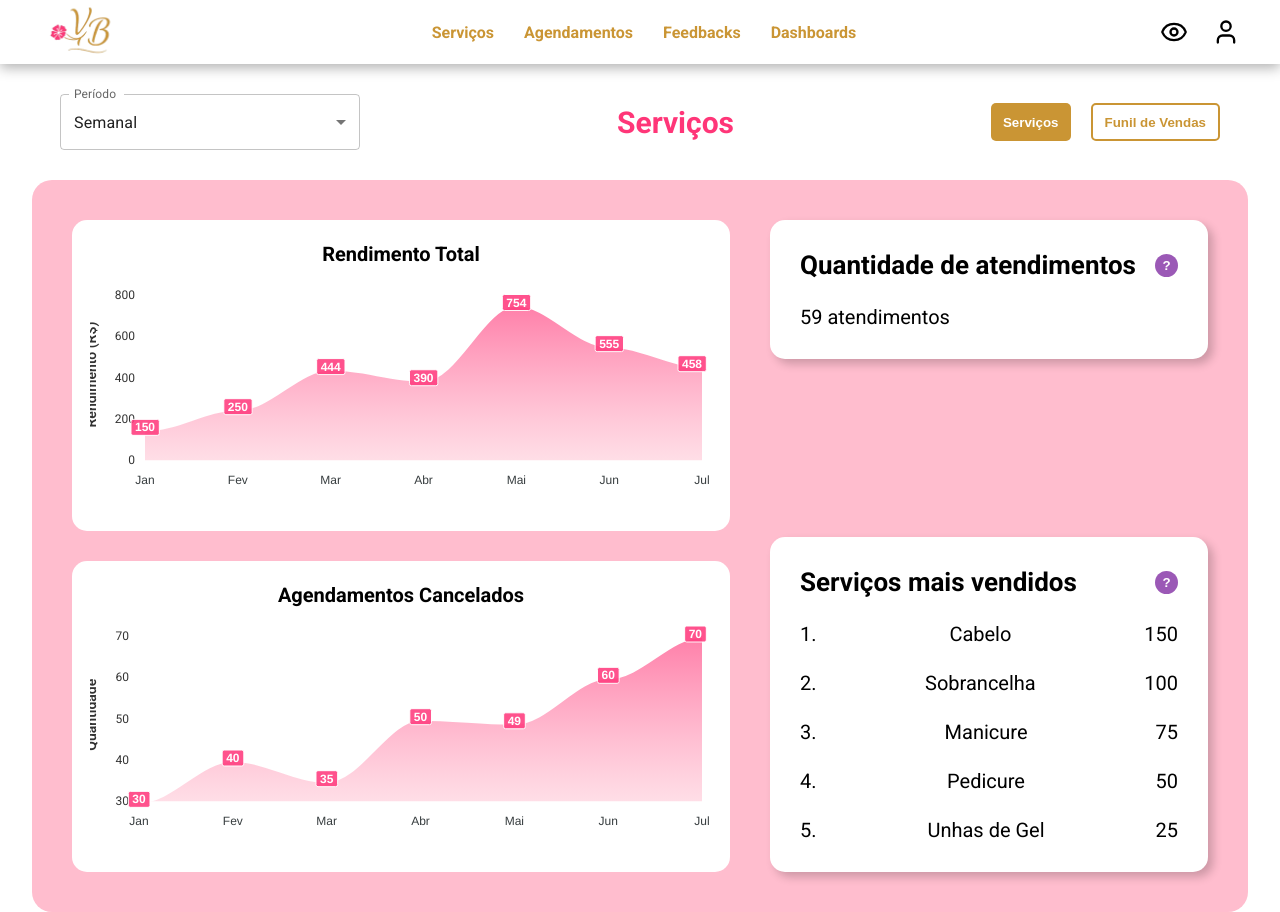
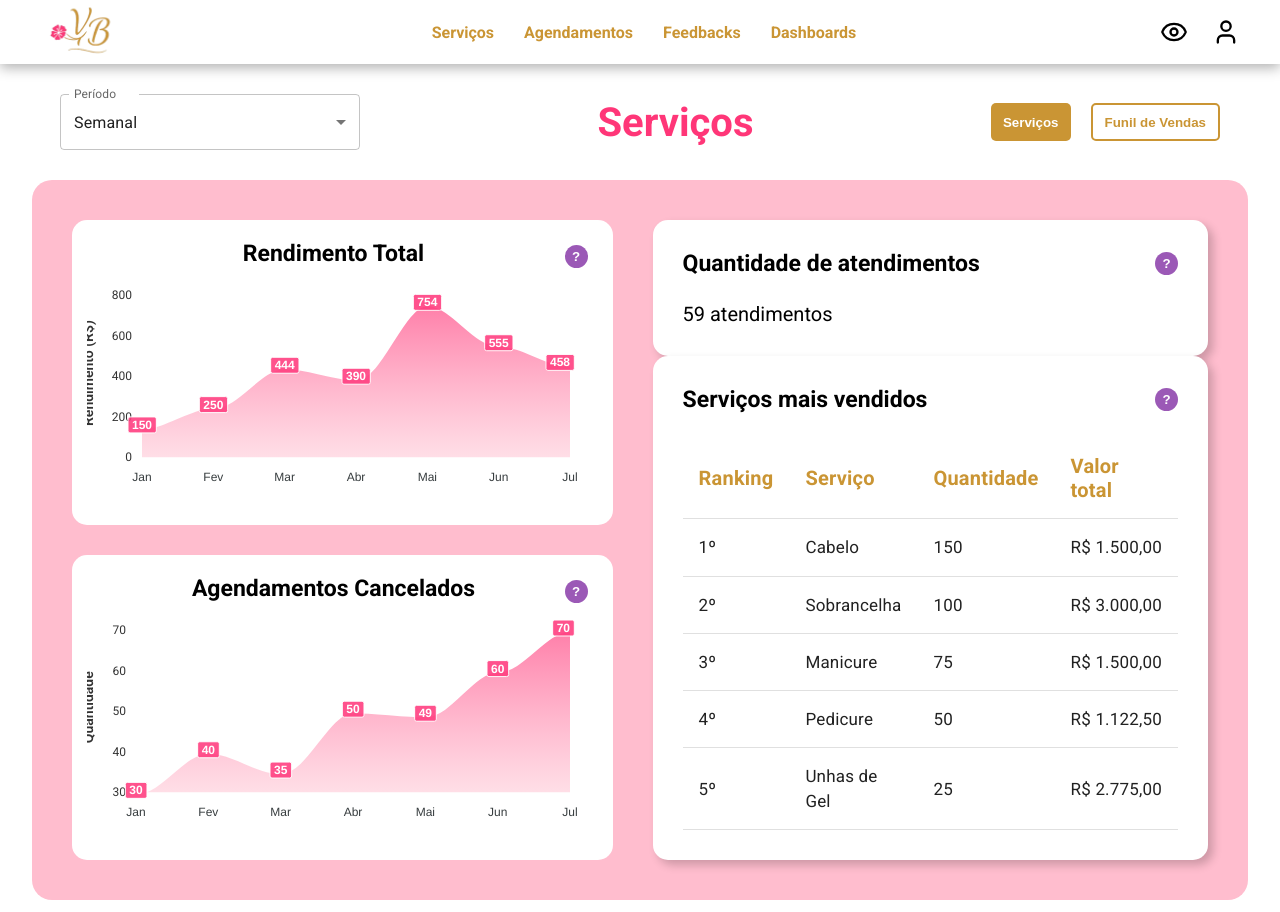
Before and after one commit to Grupo-4-2CCOA/frontend, a React (Vite) app: page /system-dashboard in a window 1280 px wide. Built offline with nearby package versions, Linux system fonts and the light colour scheme.

Commit message:
feat: Dash Sistema

```diff
--- a/src/common/components/InfoButton.jsx
+++ b/src/common/components/InfoButton.jsx
@@ -6,6 +6,11 @@ export default function InfoButton(props) {
         <button
             className={styles.button}
             onClick={()=>{props.setShowPopup(true), props.setPopupText(props.popupText)}}
+            style={{
+                position: props.isAbsolute? "absolute" : "unset",
+                top: 25,
+                right: 25
+            }}
         >
             ?
         </button>
--- a/src/common/components/Popup.jsx
+++ b/src/common/components/Popup.jsx
@@ -4,7 +4,7 @@ export default function Popup(props) {
     return (
         <div className={styles.popupOverlay}>
             <div className={styles.popup}>
-                <button>
+                <button onClick={()=>props.setShowPopup(false)}>
                     <svg xmlns="http://www.w3.org/2000/svg" width="32" height="32" viewBox="0 0 256 256"><path d="M205.66,194.34a8,8,0,0,1-11.32,11.32L128,139.31,61.66,205.66a8,8,0,0,1-11.32-11.32L116.69,128,50.34,61.66A8,8,0,0,1,61.66,50.34L128,116.69l66.34-66.35a8,8,0,0,1,11.32,11.32L139.31,128Z"></path></svg>
                 </button>
                 <span className={styles.popupTitle}>Informação</span>
--- a/src/common/components/SystemFilters.jsx
+++ b/src/common/components/SystemFilters.jsx
@@ -1,4 +1,4 @@
-import React from "react";
+import React, { useState } from "react";
 import styles from "../styles/system-filters.module.css";
 import BotaoPrincipal from "./BotaoPrincipal";
 import BotaoSecundario from "./BotaoSecundario";
@@ -6,26 +6,17 @@ import Select from "@mui/material/Select";
 import FormControl from "@mui/material/FormControl";
 import InputLabel from "@mui/material/InputLabel";
 import MenuItem from "@mui/material/MenuItem";
-import { createTheme } from "@mui/material/styles";
 
 export default function SystemFilters() {
-    const theme = createTheme({
-        palette: {
-            primary: {
-                light: '#757ce8',
-                main: '#3f50b5',
-                dark: '#002884',
-                contrastText: '#fff',
-            }
-        },
-    });
+    const [periodo, setPeriodo] = useState("Semanal");
+
+    const handleChange = (event) => {
+      setPeriodo(event.target.value);
+    };
+
 
     return (
         <div className={styles.filtersContainer}>
-            {/* <select defaultValue="mensal">
-                <option value="semanal">Semanal</option>
-                <option value="mensal">Mensal</option>
-            </select> */}
             <div>
                 <FormControl fullWidth sx={{
                     width: 300,
@@ -55,8 +46,9 @@ export default function SystemFilters() {
                     <Select
                         labelId="demo-simple-select-label"
                         id="demo-simple-select"
-                        value={"Semanal"}
+                        value={periodo}
                         label="Aql"
+                        onChange={handleChange}
                     >
                         <MenuItem value={"Semanal"}>Semanal</MenuItem>
                         <MenuItem value={"Mensal"}>Mensal</MenuItem>
--- a/src/common/components/SystemPanel.jsx
+++ b/src/common/components/SystemPanel.jsx
@@ -3,12 +3,20 @@ import styles from "../styles/system-panel.module.css";
 import InfoButton from "./InfoButton.jsx";
 import ApexCharts from 'apexcharts';
 import Popup from "./Popup.jsx";
+import Table from '@mui/material/Table';
+import TableBody from '@mui/material/TableBody';
+import TableCell from '@mui/material/TableCell';
+import TableContainer from '@mui/material/TableContainer';
+import TableHead from '@mui/material/TableHead';
+import TablePagination from '@mui/material/TablePagination';
+import TableRow from '@mui/material/TableRow';
+
 // import { useAuth } from '../hooks/useAuth';
 
-export default function SystemPanel(){
+export default function SystemPanel() {
     // const { userInfo } = useAuth('ADMIN', "FUNC");
-    const[showPopup, setShowPopup] = useState(false);
-    const[popupText, setPopupText] = useState("Número total de atendimentos realizados no período selecionado.");
+    const [showPopup, setShowPopup] = useState(false);
+    const [popupText, setPopupText] = useState("Número total de atendimentos realizados no período selecionado.");
 
     const chartsRef = useRef([]);
 
@@ -73,7 +81,7 @@ export default function SystemPanel(){
                 text: "Agendamentos Cancelados",
                 align: "center",
                 style: {
-                    fontSize: "20px",
+                    fontSize: "23px",
                     fontWeight: "bold",
                     fontFamily: "Roboto",
                     color: "var(--PRETO)"
@@ -116,7 +124,7 @@ export default function SystemPanel(){
                 text: "Rendimento Total",
                 align: "center",
                 style: {
-                    fontSize: "20px",
+                    fontSize: "23px",
                     fontWeight: "bold",
                     fontFamily: "Roboto",
                     color: "var(--PRETO)"
@@ -182,37 +190,54 @@ export default function SystemPanel(){
     var mockValues = [
         {
             service: "Cabelo",
-            quantity: 150
+            quantity: 150,
+            price: 10
         },
         {
             service: "Sobrancelha",
-            quantity: 100
+            quantity: 100,
+            price: 30
         },
         {
             service: "Manicure",
-            quantity: 75
+            quantity: 75,
+            price: 20
         },
         {
             service: "Pedicure",
-            quantity: 50
+            quantity: 50,
+            price: 22.45
         },
         {
             service: "Unhas de Gel",
-            quantity: 25
+            quantity: 25,
+            price: 111
         }
     ]
 
-    return(
+    return (
         <div className={styles.systemPanel}>
             {
-                showPopup && <Popup text={popupText}/>
+                showPopup && <Popup text={popupText} setShowPopup={setShowPopup} />
             }
             <div className={styles.charts}>
                 <div className={styles.chart}>
                     <div id="performance-schedule-chart"></div>
+                    <InfoButton
+                        isAbsolute={true}
+                        setShowPopup={setShowPopup}
+                        setPopupText={setPopupText}
+                        popupText={"Número total de atendimentos realizados no período selecionado."}
+                    />
                 </div>
                 <div className={styles.chart}>
                     <div id="cancelled-schedule-chart"></div>
+                    <InfoButton
+                        isAbsolute={true}
+                        setShowPopup={setShowPopup}
+                        setPopupText={setPopupText}
+                        popupText={"Número total de atendimentos realizados no período selecionado."}
+                    />
                 </div>
             </div>
             <div className={styles.kpis}>
@@ -238,15 +263,35 @@ export default function SystemPanel(){
                             popupText={"Lista dos serviços mais vendidos no período selecionado."}
                         />
                     </div>
-                    {
-                        mockValues.map((item, index) => (
-                            <div className={styles.kpiItem}>
-                                <span className={styles.rankValueSpan}>{index + 1}.</span>
-                                <span className={styles.rankValueSpan}>{item.service}</span>
-                                <span className={styles.rankValueSpan}>{item.quantity}</span>
-                            </div>
-                        ))
-                    }
+                    <TableContainer>
+                        <Table>
+                            <TableHead>
+                                <TableRow>
+                                    <TableCell sx={{ color: 'var(--DOURADO)', fontWeight: "bold", fontSize: 20 }}>Ranking</TableCell>
+                                    <TableCell sx={{ color: 'var(--DOURADO)', fontWeight: "bold", fontSize: 20 }}>Serviço</TableCell>
+                                    <TableCell sx={{ color: 'var(--DOURADO)', fontWeight: "bold", fontSize: 20 }}>Quantidade</TableCell>
+                                    <TableCell sx={{ color: 'var(--DOURADO)', fontWeight: "bold", fontSize: 20 }}>Valor total</TableCell>
+                                </TableRow>
+                            </TableHead>
+                            <TableBody>
+                                {
+                                    mockValues.map((item, index) => (
+                                        <TableRow>
+                                            <TableCell sx={{ fontSize: 17 }}>{index + 1}º</TableCell>
+                                            <TableCell sx={{ fontSize: 17 }}>{item.service}</TableCell>
+                                            <TableCell sx={{ fontSize: 17 }}>{item.quantity}</TableCell>
+                                            <TableCell sx={{ fontSize: 17 }}>
+                                                {(item.price * item.quantity).toLocaleString('pt-BR', {
+                                                    style: 'currency',
+                                                    currency: 'BRL'
+                                                })}
+                                            </TableCell>
+                                        </TableRow>
+                                    ))
+                                }
+                            </TableBody>
+                        </Table>
+                    </TableContainer>
                 </div>
             </div>
         </div>
--- a/src/common/styles/info-button.module.css
+++ b/src/common/styles/info-button.module.css
@@ -7,6 +7,7 @@
     color: var(--BRANCO);
     font-weight: bold;
     border: none;
+    cursor: pointer;
 }
 
 button:hover {
--- a/src/common/styles/system-filters.module.css
+++ b/src/common/styles/system-filters.module.css
@@ -28,7 +28,7 @@
 }
 
 .filtersContainer span {
-    font-size: 30px;
+    font-size: 40px;
     font-weight: 700;
     color:  var(--ROSA-LOGO);
 }
--- a/src/common/styles/system-panel.module.css
+++ b/src/common/styles/system-panel.module.css
@@ -17,9 +17,10 @@
 }
 
 .chart {
-    padding: 18px;
+    padding: 15px;
     background-color: var(--BRANCO);
     border-radius: 15px;
+    position: relative;
 }
 
 .kpis {
@@ -49,11 +50,11 @@
 
 .cardTitle {
     font-weight: 700;
-    font-size: 26px;
+    font-size: 23px;
 }
 
 .kpiItem {
-    display: flex;
+    display: grid;
     flex-direction: row;
     justify-content: space-between;
 }
```
